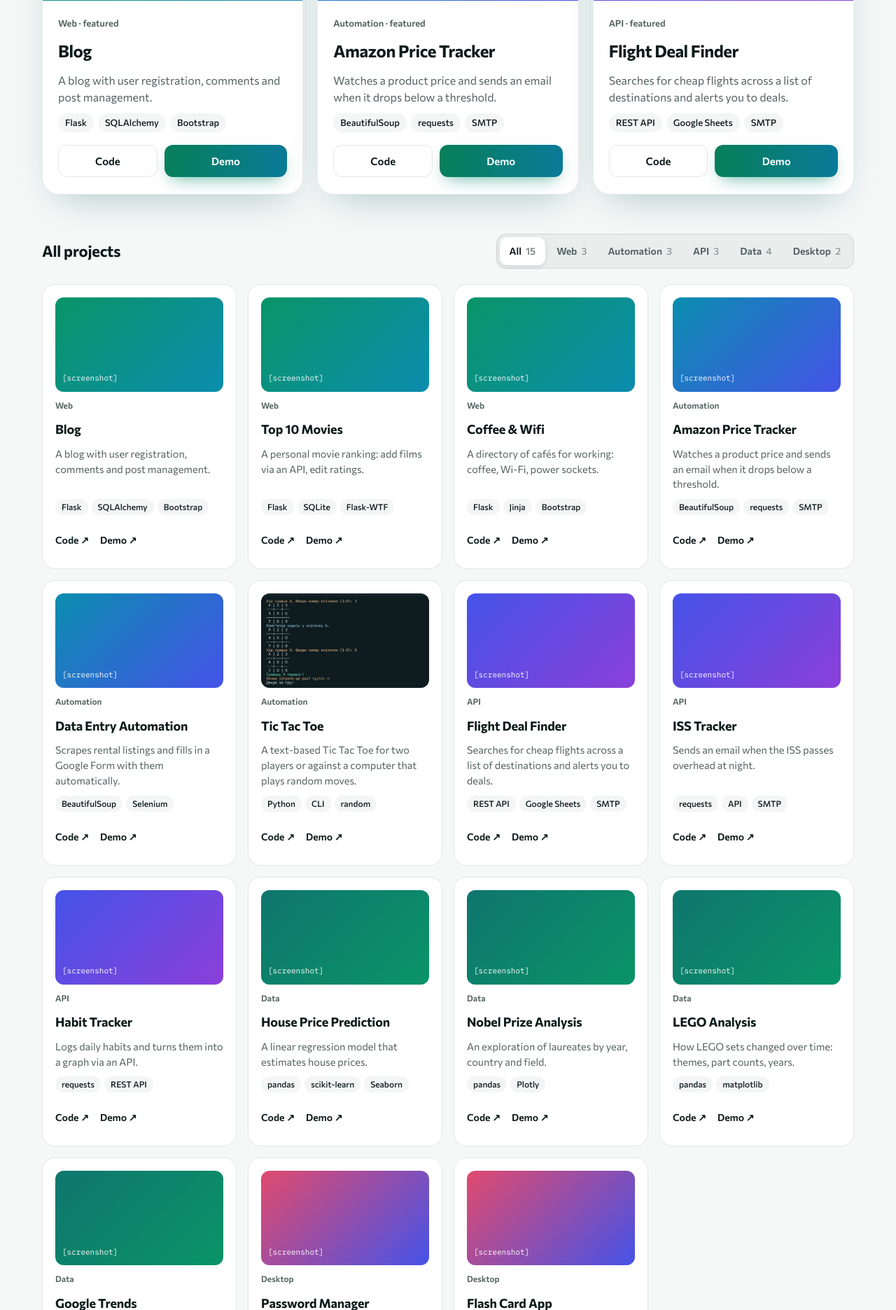
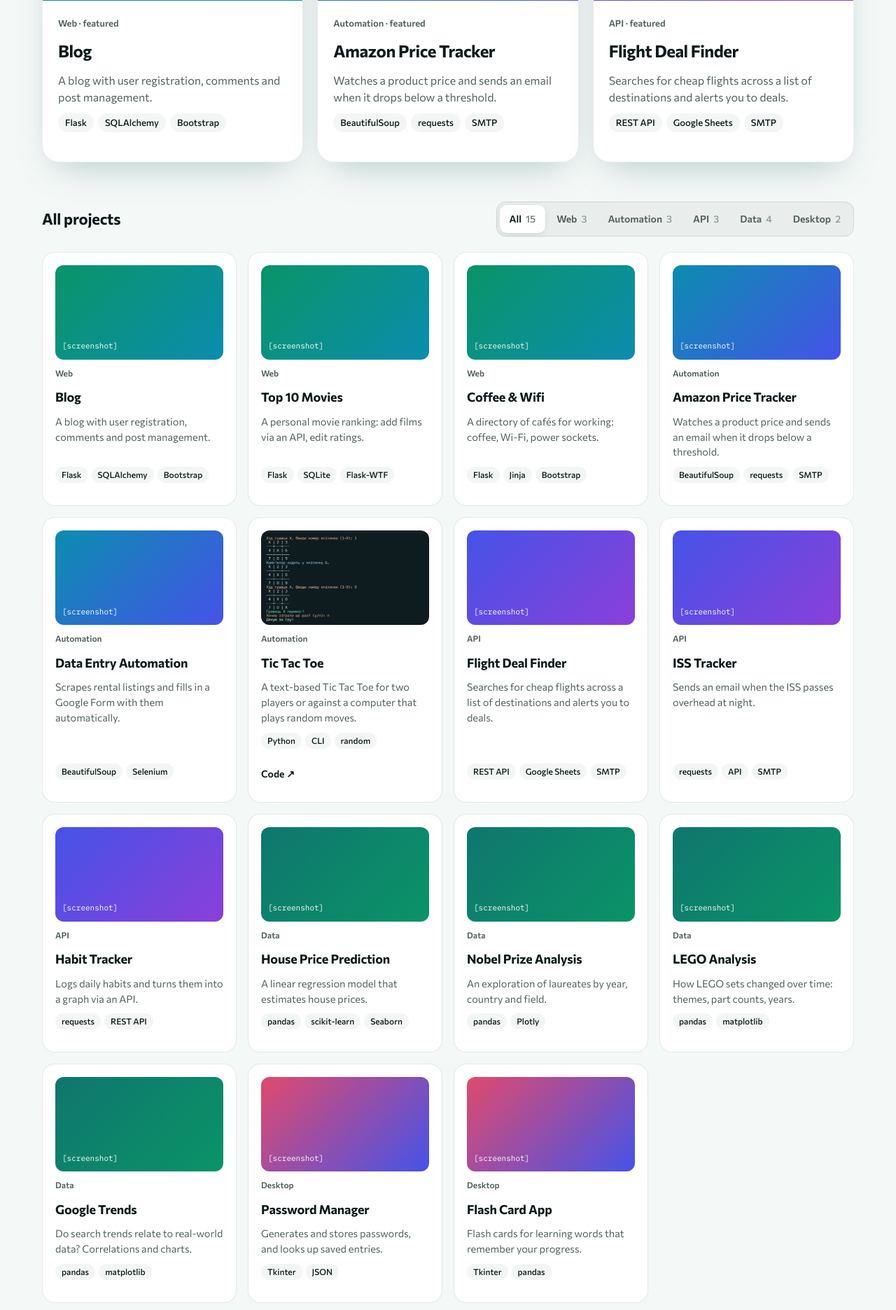
Before and after one commit to goyalion17/python-portfolio, a Flask app: page /en/ in a window 1280 px wide. Shown: the part 1202-3074 px from the top of the page at 70% size. Run offline with Flask 3, Linux system fonts and the light colour scheme.

Commit message:
Show Code/Demo buttons only when the link exists
Co-Authored-By: Claude Sonnet 5.5 <noreply@anthropic.com>

```diff
--- a/templates/index.html
+++ b/templates/index.html
@@ -43,8 +43,8 @@
             {% for tag in p.tag_list() %}<span class="tag">{{ tag }}</span>{% endfor %}
           </div>
           <div class="card-actions">
-            <a class="btn-outline" href="{{ p.code_url or '#' }}">{{ t.projects.code }}</a>
-            <a class="gbtn center" href="{{ p.demo_url or '#' }}">{{ t.projects.demo }}</a>
+            {% if p.code_url %}<a class="btn-outline" href="{{ p.code_url }}" target="_blank" rel="noopener">{{ t.projects.code }}</a>{% endif %}
+            {% if p.demo_url %}<a class="gbtn center" href="{{ p.demo_url }}" target="_blank" rel="noopener">{{ t.projects.demo }}</a>{% endif %}
           </div>
         </div>
       </article>
@@ -77,8 +77,8 @@
             {% for tag in p.tag_list() %}<span class="tag">{{ tag }}</span>{% endfor %}
           </div>
           <div class="links">
-            <a href="{{ p.code_url or '#' }}">{{ t.projects.code }} ↗</a>
-            <a href="{{ p.demo_url or '#' }}">{{ t.projects.demo }} ↗</a>
+            {% if p.code_url %}<a href="{{ p.code_url }}" target="_blank" rel="noopener">{{ t.projects.code }} ↗</a>{% endif %}
+            {% if p.demo_url %}<a href="{{ p.demo_url }}" target="_blank" rel="noopener">{{ t.projects.demo }} ↗</a>{% endif %}
           </div>
         </article>
         {% endfor %}
```
